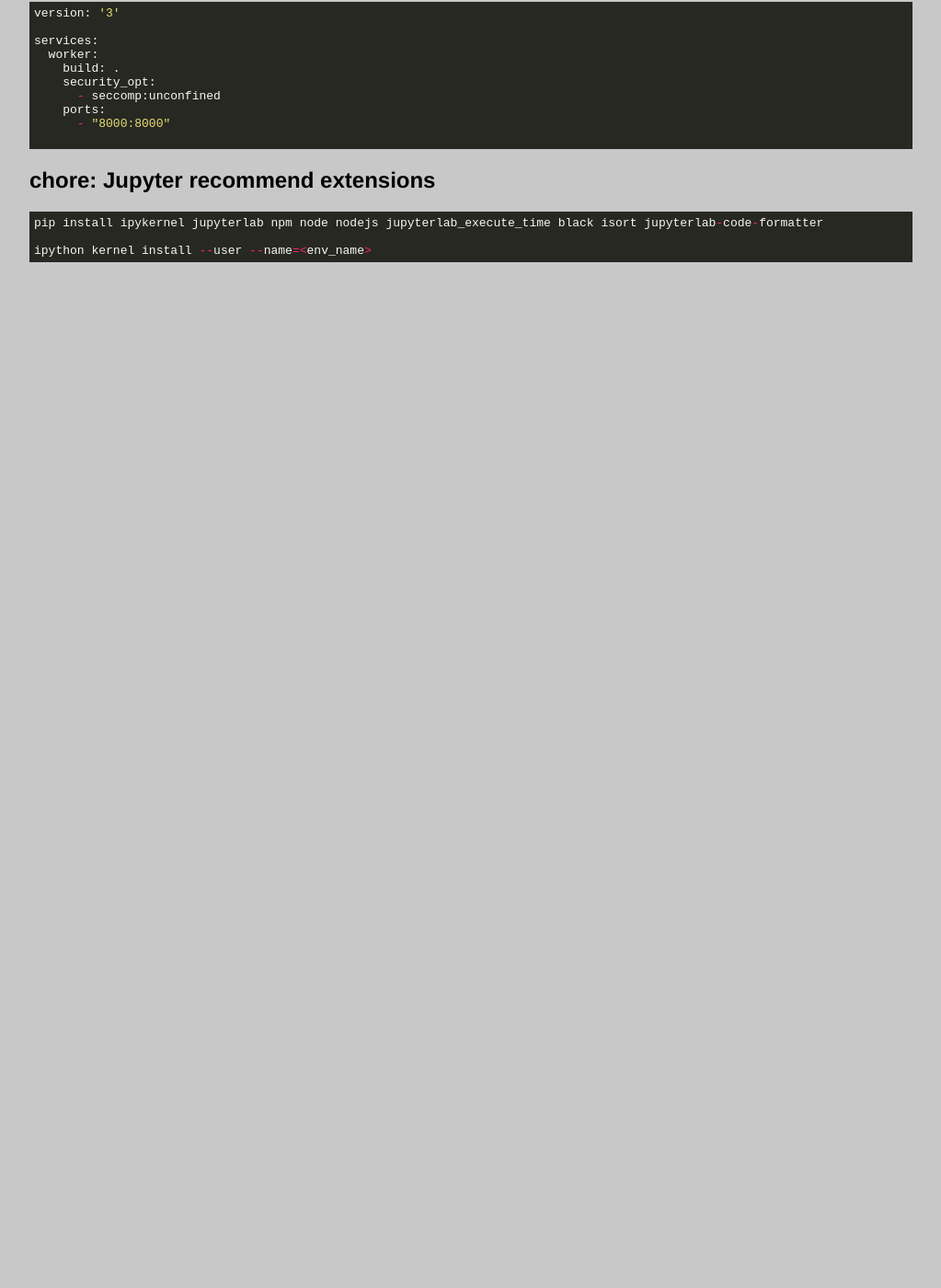
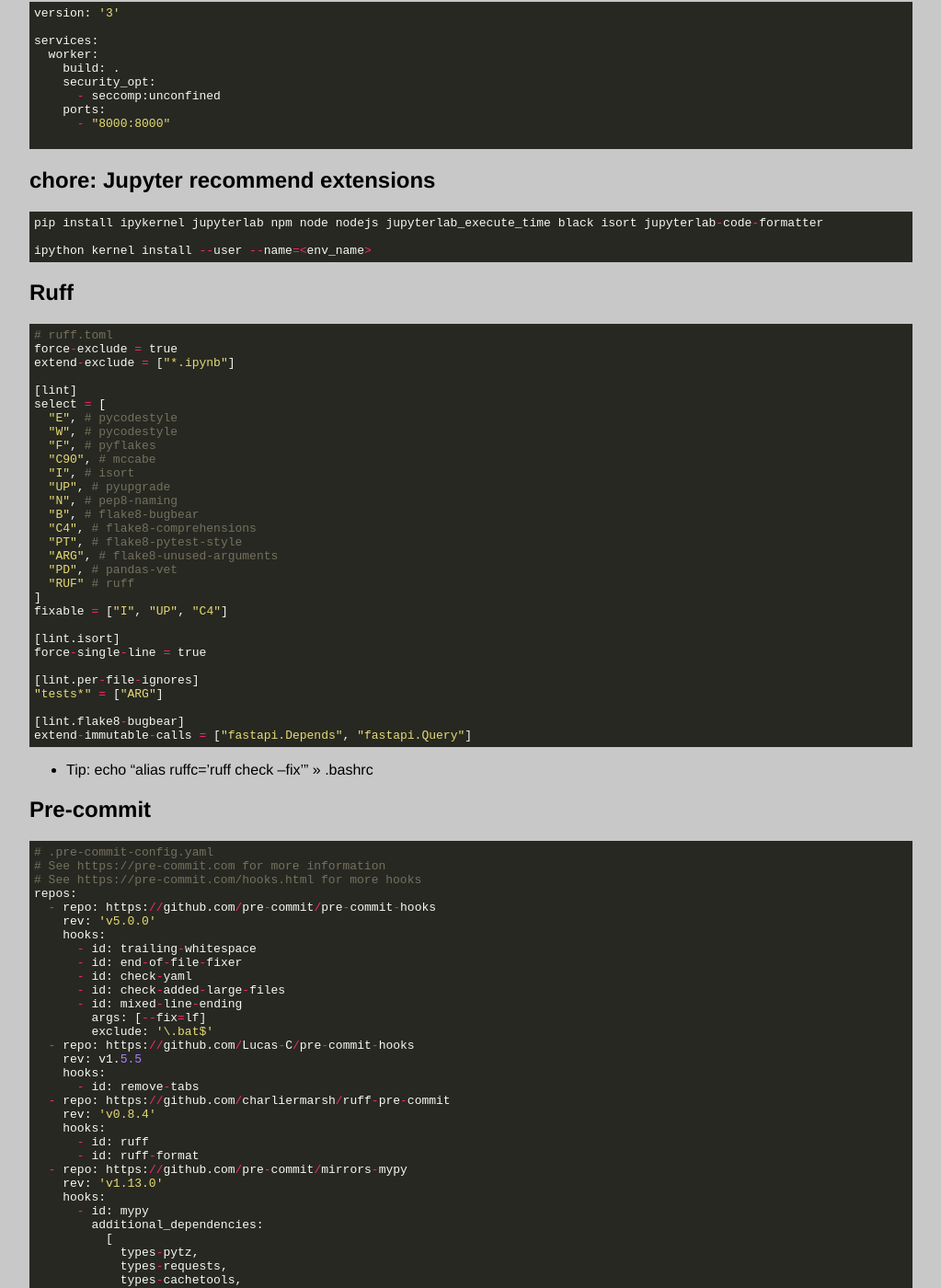
Before and after one commit to CarlosPena00/carlospena00.github.io, a Jekyll site: the page built from _posts/2024-04-07-python-common-tips.md, in a window 1280 px wide and 1400 px high, scrolled down 270 px. Shown: the whole window at 92% size, without its empty margins (128-1151 px from the left). Built offline with Jekyll 4.4.1, drawn with Linux system fonts in a browser that asks for light colours; before the commit the page ends 900 px from its top, so only the background shows below that; some of the changed text lies outside the part shown.

Commit message:
blog: Add pre-commit and ruff

````diff
--- a/_posts/2024-04-07-python-common-tips.md
+++ b/_posts/2024-04-07-python-common-tips.md
@@ -30,3 +30,82 @@ pip install ipykernel jupyterlab npm node nodejs jupyterlab_execute_time black i
 
 ipython kernel install --user --name=<env_name>
 ```
+
+## Ruff
+
+```py
+# ruff.toml
+force-exclude = true
+extend-exclude = ["*.ipynb"]
+
+[lint]
+select = [
+  "E", # pycodestyle
+  "W", # pycodestyle
+  "F", # pyflakes
+  "C90", # mccabe
+  "I", # isort
+  "UP", # pyupgrade
+  "N", # pep8-naming
+  "B", # flake8-bugbear
+  "C4", # flake8-comprehensions
+  "PT", # flake8-pytest-style
+  "ARG", # flake8-unused-arguments
+  "PD", # pandas-vet
+  "RUF" # ruff
+]
+fixable = ["I", "UP", "C4"]
+
+[lint.isort]
+force-single-line = true
+
+[lint.per-file-ignores]
+"tests*" = ["ARG"]
+
+[lint.flake8-bugbear]
+extend-immutable-calls = ["fastapi.Depends", "fastapi.Query"]
+```
+
+- Tip: echo "alias ruffc='ruff check --fix'" >> .bashrc
+
+## Pre-commit
+
+```py
+# .pre-commit-config.yaml
+# See https://pre-commit.com for more information
+# See https://pre-commit.com/hooks.html for more hooks
+repos:
+  - repo: https://github.com/pre-commit/pre-commit-hooks
+    rev: 'v5.0.0'
+    hooks:
+      - id: trailing-whitespace
+      - id: end-of-file-fixer
+      - id: check-yaml
+      - id: check-added-large-files
+      - id: mixed-line-ending
+        args: [--fix=lf]
+        exclude: '\.bat$'
+  - repo: https://github.com/Lucas-C/pre-commit-hooks
+    rev: v1.5.5
+    hooks:
+      - id: remove-tabs
+  - repo: https://github.com/charliermarsh/ruff-pre-commit
+    rev: 'v0.8.4'
+    hooks:
+      - id: ruff
+      - id: ruff-format
+  - repo: https://github.com/pre-commit/mirrors-mypy
+    rev: 'v1.13.0'
+    hooks:
+      - id: mypy
+        additional_dependencies:
+          [
+            types-pytz,
+            types-requests,
+            types-cachetools,
+            boto3-stubs,
+            types-boto3-lite
+          ]
+```
+
+- pre-commit run --all-files
````
Also changed, not shown: _posts/2025-03-22-python-rabbitmq.md (line endings or trailing spaces).
